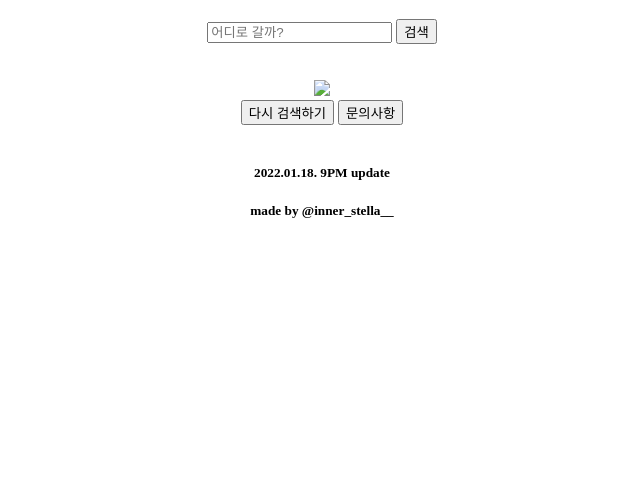
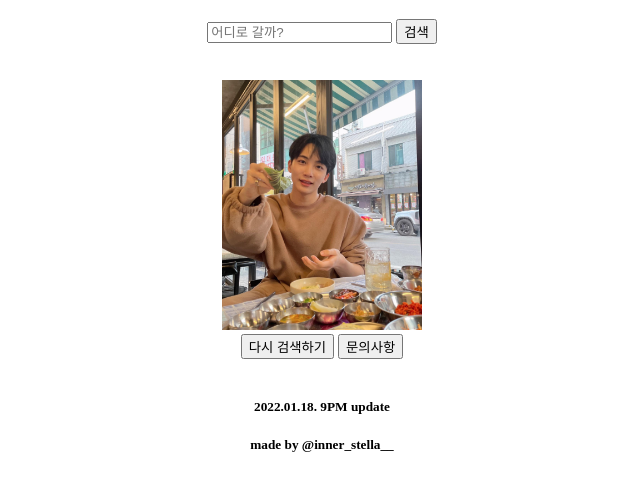
Before and after one commit to innerstella/FME, a plain HTML site: page index.html in a window 1280 px wide. Shown: the part 70-560 px from the top of the page, without its empty margins (318-958 px from the left). Drawn offline with Linux system fonts and the light colour scheme.

Commit message:
이미지 경로 수정

```diff
--- a/index.html
+++ b/index.html
@@ -20,7 +20,7 @@
         <br>
         <br>
 
-        <img src="./C:/2022_1_toyproject/JH.jpg" width = 200>
+        <img src="./JH.jpg" width = 200>
         <br>
         <a href="index.html"><button click>다시 검색하기</button></a>
         <a href="https://asked.kr/tungsten"><button click>문의사항</button></a>
```
